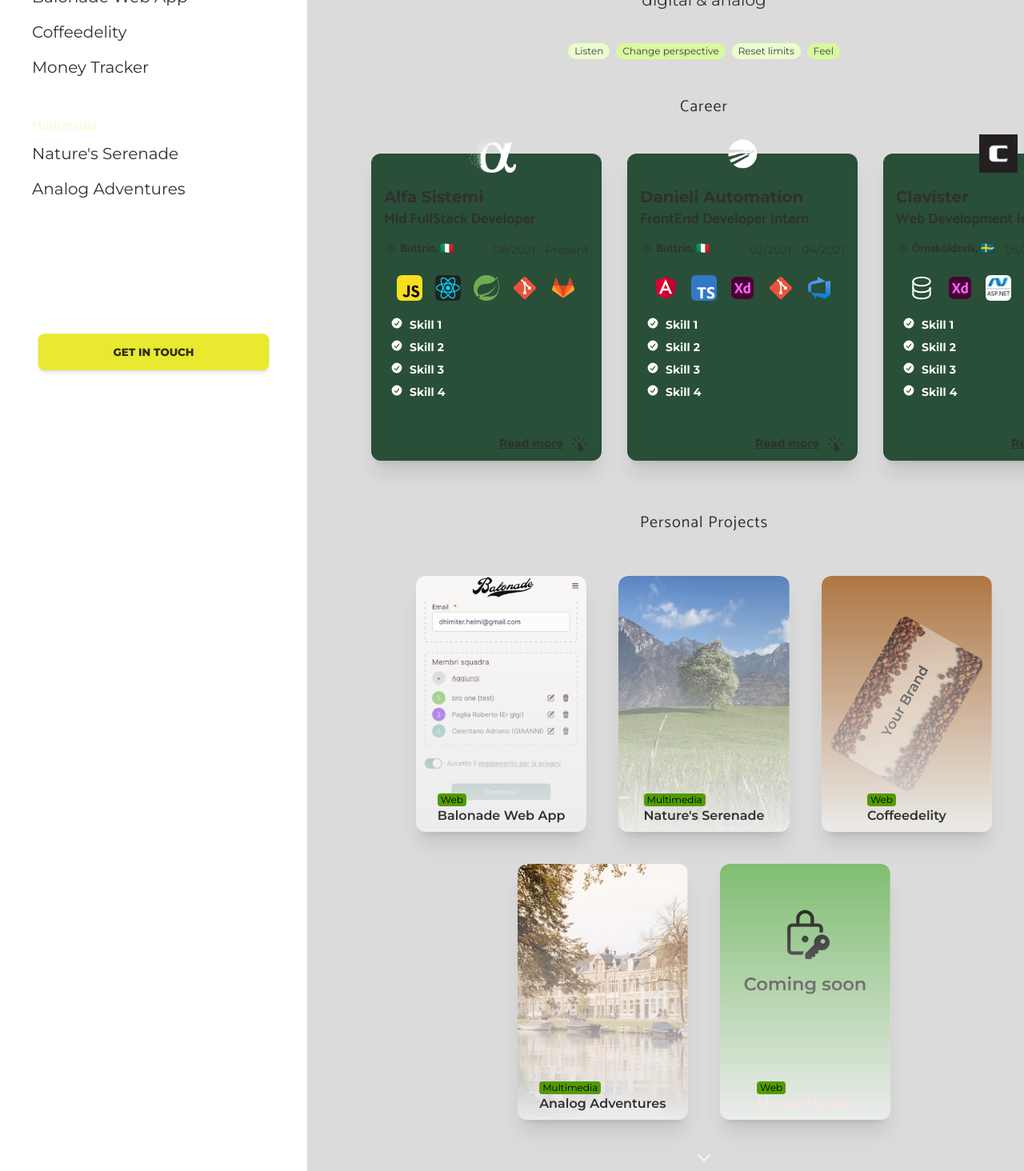
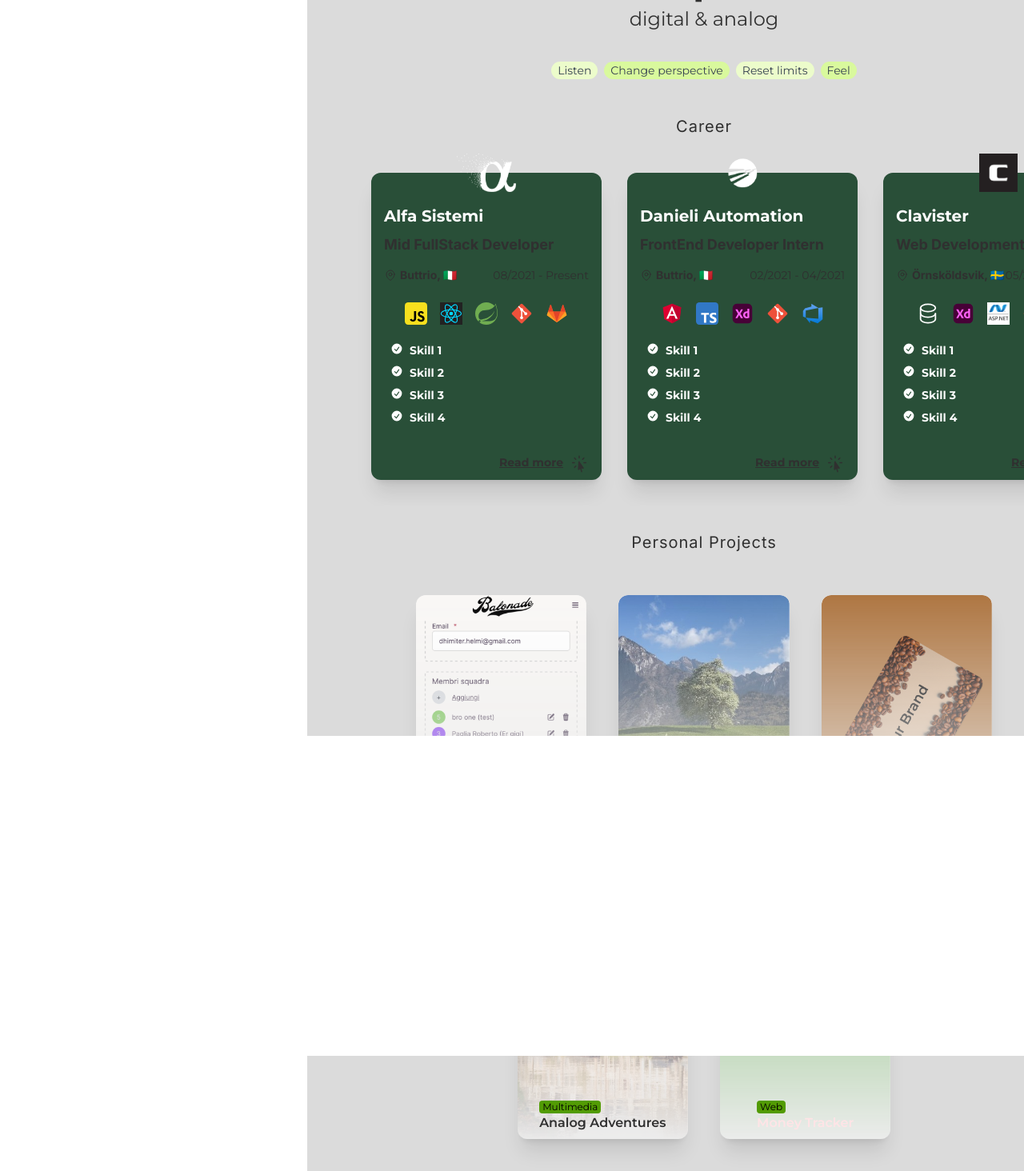
Before and after one commit to dhimiterPoison/dhimiterhelmi-old, a Next.js app: page / in a window 1280 px wide. Shown: the part 280-1744 px from the top of the page at 80% size. Built offline with nearby package versions, Linux system fonts and the light colour scheme.

Commit message:
added some animation.. testing out, it has already bored me out. we'll see

```diff
--- a/app/components/CarrerCarousel.tsx
+++ b/app/components/CarrerCarousel.tsx
@@ -1,4 +1,4 @@
-import { Catamaran } from 'next/font/google';
+import { Catamaran, Inter } from 'next/font/google';
 import Link from 'next/link';
 import React from 'react';
 import ReactIcon from '../../public/react.svg';
@@ -91,10 +91,10 @@ export const experiences = [
     },
 ];
 
-const sections = Catamaran({ subsets: ['latin'] });
+const sections = Inter({ subsets: ['latin'] });
 const CarrerCarousel = () => {
     return (
-        <div className='carousel-slider career flex gap-4 md:gap-8 items-center justify-start px-4 overflow-auto overscroll-none snap-proximity snap-x scroll-px-10'>
+        <div className='carousel-slider career flex gap-4 md:gap-8 items-center justify-start 2xl:justify-center px-4 overflow-auto overscroll-none snap-proximity snap-x scroll-px-10'>
             {experiences.map((experience, index) => {
                 return (
                     <div
@@ -113,7 +113,7 @@ const CarrerCarousel = () => {
                                 />
                             ) : null}
                         </div>
-                        <span className='text-xl'>{experience.company}</span>
+                        <div className='text-xl flex mb-2 text-white'>{experience.company}</div>
                         <span className={`text-lg ${sections.className}`}>{experience.role}</span>
                         <div className='flex justify-between h-12 items-center'>
                             <div className='flex text-sm gap-1 items-center'>
@@ -150,7 +150,7 @@ const CarrerCarousel = () => {
                                     key={index}
                                     src={technology}
                                     alt='React'
-                                    className='w-8 h-8 rounded-md'
+                                    className='w-7 h-full object-contain rounded-md'
                                 />
                             ))}
                         </div>
--- a/app/components/MainHero.tsx
+++ b/app/components/MainHero.tsx
@@ -3,35 +3,35 @@ import React from 'react';
 const MainHero = () => {
 	return (
 		<div className='flex flex-col mb-4'>
-			<div className='flex flex-row justify-center text-3xl font-bold'>
+			<div className='flex flex-row justify-center text-2xl md:text-5xl font-bold'>
 				unleash Powerful
 			</div>
-			<div className='flex flex-row justify-center text-3xl font-bold'>
+			<div className='flex flex-row justify-center text-2xl md:text-5xl font-bold'>
 				{/* //set fist letter to secondary color */}
 				<span className='text-primary'>U</span>ser e
 				<span className='text-secondary'>X</span>perience
 			</div>
-			<div className='flex flex-row justify-center text-xl h-12 pt-2 md:h-16 md:items-center md:pt-0 md:pb-4'>
+			<div className='flex flex-row justify-center text-xl md:text-2xl h-12 pt-2 md:h-16 md:items-center md:pt-0 md:pb-4'>
 				digital & analog
 			</div>
-			<div className='flex flex-row justify-center text-xl h-12 items-center'>
+			<div className='flex flex-row justify-center text-xs md:text-sm h-12 items-center'>
 				<div className='flex justify-center items-center m-1 font-medium py-1 px-2 rounded-full text-gray-700 bg-lime-100 '>
-					<div className='text-xs font-normal leading-none max-w-full flex-initial'>
+					<div className='font-normal leading-none max-w-full flex-initial'>
 						Listen
 					</div>
 				</div>
 				<div className='flex justify-center items-center m-1 font-medium py-1 px-2 rounded-full text-gray-700 bg-lime-200 '>
-					<div className='text-xs font-normal leading-none max-w-full flex-initial'>
+					<div className='font-normal leading-none max-w-full flex-initial'>
 						Change perspective
 					</div>
 				</div>
 				<div className='flex justify-center items-center m-1 font-medium py-1 px-2 rounded-full text-gray-700 bg-lime-100 '>
-					<div className='text-xs font-normal leading-none max-w-full flex-initial'>
+					<div className='font-normal leading-none max-w-full flex-initial'>
 						Reset limits
 					</div>
 				</div>
 				<div className='flex justify-center items-center m-1 font-medium py-1 px-2 rounded-full text-gray-700 bg-lime-200 '>
-					<div className='text-xs font-normal leading-none max-w-full flex-initial'>
+					<div className='font-normal leading-none max-w-full flex-initial'>
 						Feel
 					</div>
 				</div>
--- a/app/components/MyCarousel.tsx
+++ b/app/components/MyCarousel.tsx
@@ -9,11 +9,11 @@ import AnalogAdventuresImage from '../../public/images/analog-adventures-card.jp
 import MoneyTrackerCard from '../../public/images/money-tracker-card.png';
 import BalonadeHomescreen from '../../public/images/balonade-card.png';
 import Link from 'next/link';
-import { Catamaran } from 'next/font/google';
+import { Catamaran, Inter } from 'next/font/google';
 import { useIntersection } from '@mantine/hooks';
 import MyCarouselCard from './MyCarouselCard';
 
-const sections = Catamaran({ subsets: ['latin'] });
+const sections = Inter({ subsets: ['latin'] });
 
 //array made from routes
 const cards = [
--- a/app/components/Route.tsx
+++ b/app/components/Route.tsx
@@ -2,9 +2,9 @@
 import Link from 'next/link';
 import React from 'react';
 import { usePathname } from 'next/navigation';
-import { Lora, Catamaran } from 'next/font/google';
+import { Lora, Catamaran, Inter } from 'next/font/google';
 
-const sections = Catamaran({ subsets: ['latin'] });
+const sections = Inter({ subsets: ['latin'] });
 
 type Props = {
     category: string;
--- /dev/null
+++ b/app/components/TvAnimation.tsx
@@ -0,0 +1,31 @@
+'use client';
+import React, { useEffect } from 'react';
+
+const TvAnimation = () => {
+	useEffect(() => {
+		const upperDiv = document.querySelector('.upper');
+		const lowerDiv = document.querySelector('.lower');
+		const sideDiv = document.querySelector('.left-side');
+
+		if (!upperDiv || !lowerDiv) {
+			console.log('No divs found');
+			return;
+		} else {
+			console.log('divs found');
+		}
+
+		upperDiv.classList.add('slide-exit');
+		lowerDiv.classList.add('slide-exit');
+		if(sideDiv) sideDiv.classList.add('slide-exit');
+	}, []);
+
+	return (
+		<div className='tv-animation z-50'>
+			<div className='upper bg-base-100 fixed left-0 top-0 w-full'></div>
+			<div className='lower bg-base-100 fixed left-0 bottom-0 w-full'></div>
+			<div className='left-side bg-base-100 fixed top-0 left-0'></div>
+		</div>
+	);
+};
+
+export default TvAnimation;
--- a/app/globals.scss
+++ b/app/globals.scss
@@ -23,7 +23,7 @@
 	width: min(100vw, 90%);
 }
 
-.carousel-slider.career{
+.carousel-slider.career {
 	min-height: 28rem;
 }
 
@@ -76,6 +76,25 @@
 	// .carousel-slider {
 	// 	min-height: 40rem;
 	// }
+	.tv-animation {
+		position: relative;
+
+		.upper,
+		.lower {
+			left: 24rem;
+		}
+
+		.left-side{
+			width: 24rem;
+			height: 100svh;
+
+			&.slide-exit {
+				animation-name: slideOutLeft;
+			}
+		}
+
+	}
+
 }
 
 *::-webkit-scrollbar {
@@ -93,13 +112,63 @@
 	border: 3px solid #205b32; /* creates padding around scroll thumb */
 }
 
-
 .horizontal-line {
 	position: absolute;
 	top: 100svh;
 	left: 0;
 	width: 100vw;
 	height: 1px;
+}
+
+.tv-animation {
+	position: relative;
+
+	.upper,
+	.lower {
+		height: 50svh;
+	}
+
+	.upper,
+	.lower,
+	.left-side {
+		animation-duration: 700ms;
+		animation-timing-function: ease-in-out;
+		animation-fill-mode: forwards;
+	}
+
+	.upper.slide-exit {
+		animation-name: slideOutUp;
+	}
+
+	.lower.slide-exit {
+		animation-name: slideOutDown;
+	}
+}
+
+@keyframes slideOutUp {
+    from {
+        transform: translateY(0);
+    }
+    to {
+        transform: translateY(-100svh);
+    }
+}
+@keyframes slideOutDown {
+    from {
+        transform: translateY(0);
+    }
+    to {
+        transform: translateY(100svh);
+    }
+}
+
+@keyframes slideOutLeft {
+    from {
+        transform: translateX(0);
+    }
+    to {
+        transform: translateX(-100vw);
+    }
 }
 
 // .carousel {
--- a/app/page.tsx
+++ b/app/page.tsx
@@ -4,6 +4,7 @@ import {
     Work_Sans,
     Lora,
     Catamaran,
+    Inter
 } from 'next/font/google';
 import MyCarousel from './components/MyCarousel';
 import Image from 'next/image';
@@ -11,15 +12,18 @@ import Link from 'next/link';
 import MainHero from './components/MainHero';
 import ShortPresentation from './components/ShortPresentation';
 import CarrerCarousel from './components/CarrerCarousel';
+import TvAnimation from './components/TvAnimation';
 
 const monserrat = Montserrat({ subsets: ['latin'] });
-const sections = Catamaran({ subsets: ['latin'] });
+const sections = Inter({ subsets: ['latin'] });
 // const sections = Lora({ subsets: ['latin'] });
 
 export default function Home() {
     return (
         <main
-            className={`flex flex-col my-4 justify-start ${monserrat.className}`}
+            //adding w-full fixes the horizontal scroll issue, BUUUT, it also makes the carousels
+            //be restricted by the padding, id like it to continue to the end of the screen
+            className={`flex flex-col my-4 justify-start ${monserrat.className} scroll-smooth`}
         >
             <ShortPresentation />
             <MainHero />
@@ -41,6 +45,7 @@ export default function Home() {
                 </div>
                 <MyCarousel />
             </div>
+            <TvAnimation />
         </main>
     );
 }
```
